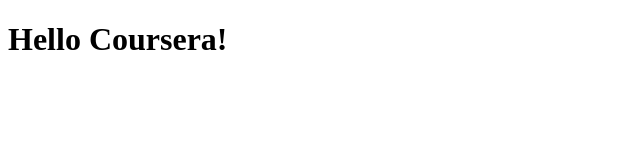
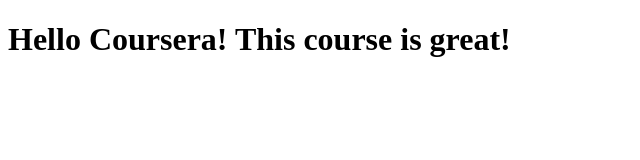
Before and after one commit to luke-karis/coursera-test, a plain HTML site: page site/index.html in a window 1280 px wide. Shown: the whole page, without its empty margins (0-640 px from the left). Drawn offline with Linux system fonts and the light colour scheme.

Commit message:
Small addition to page content

```diff
--- a/site/index.html
+++ b/site/index.html
@@ -4,6 +4,6 @@
         <title>Hello Coursera!</title>
     </head>
     <body>
-        <h1>Hello Coursera!</h1>
+        <h1>Hello Coursera! This course is great!</h1>
     </body>
 </html>
```
